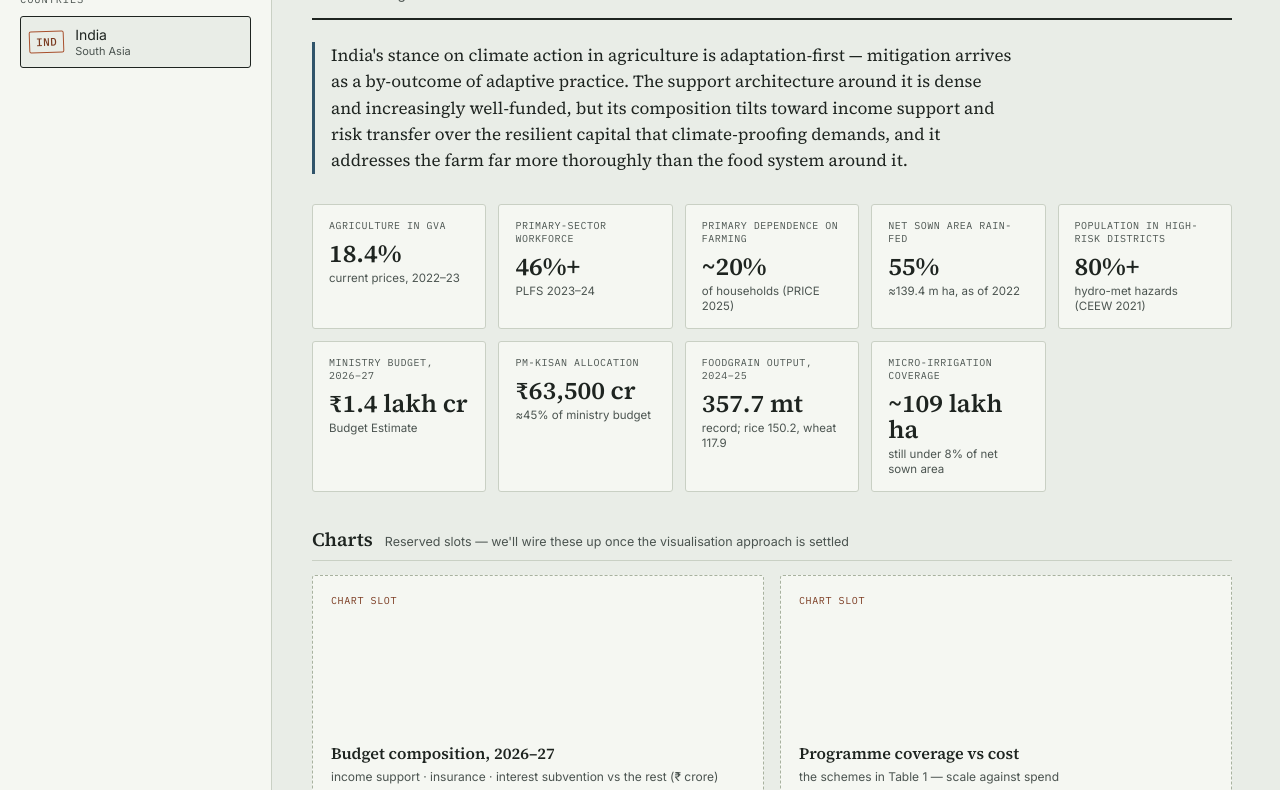
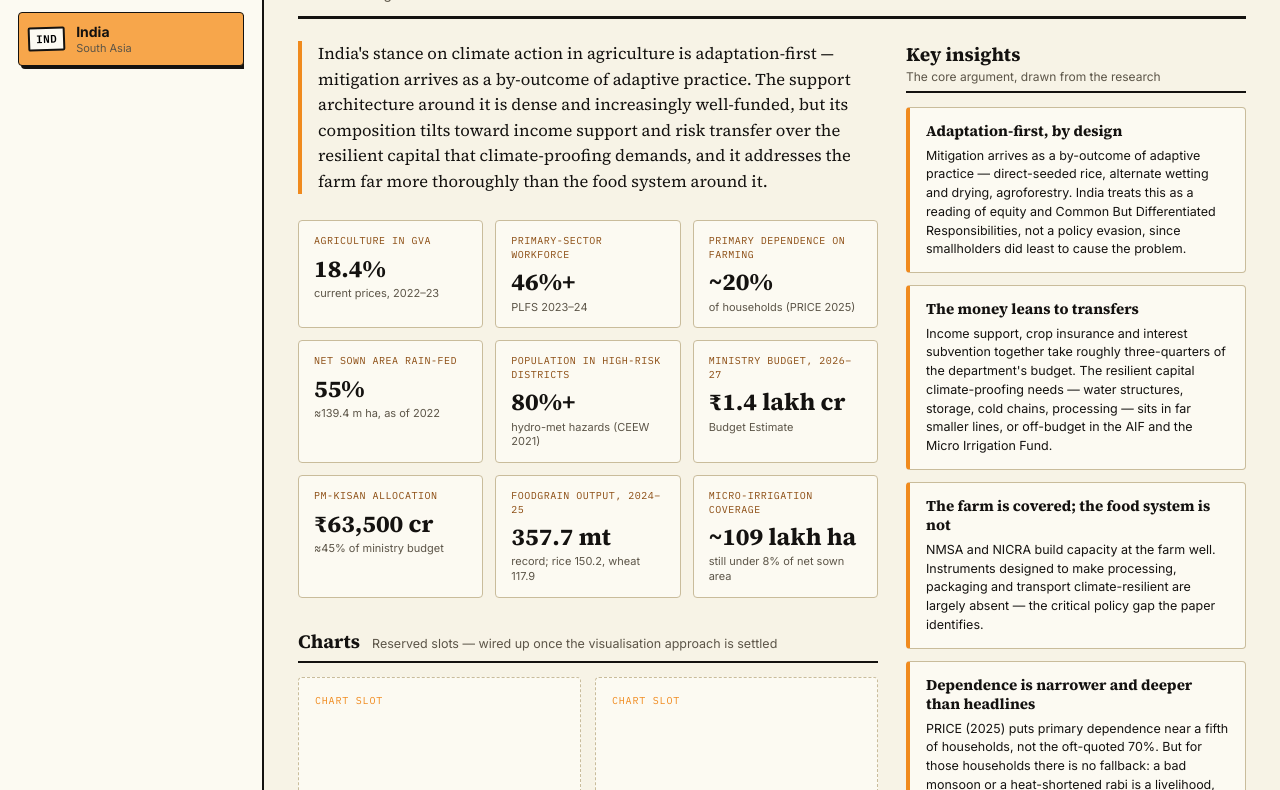
Before and after one commit to arkapyd/countries, a plain HTML site: page index.html in a window 1280 px wide. Shown: the part 110-900 px from the top of the page. Drawn offline with Linux system fonts and the light colour scheme.

Commit message:
Update index.html

```diff
--- a/index.html
+++ b/index.html
@@ -6,80 +6,113 @@
 <title>Research Dashboard</title>
 <link rel="preconnect" href="https://fonts.googleapis.com">
 <link rel="preconnect" href="https://fonts.gstatic.com" crossorigin>
-<link href="https://fonts.googleapis.com/css2?family=Source+Serif+4:opsz,wght@8..60,400;8..60,500;8..60,600&family=Inter:wght@400;500;600&family=IBM+Plex+Mono:wght@400;500&display=swap" rel="stylesheet">
+<link href="https://fonts.googleapis.com/css2?family=Source+Serif+4:opsz,wght@8..60,400;8..60,600;8..60,700&family=Inter:wght@400;500;700&family=IBM+Plex+Mono:wght@400;500;600&display=swap" rel="stylesheet">
 <style>
   :root{
-    --ink:#1E2420; --ink-soft:#4B5450;
-    --paper:#E9EDE7; --paper-raised:#F5F7F2;
-    --line:#C9D0C4; --line-strong:#A8B29F;
-    --brick:#A8502D; --brick-dark:#7A3A20;
-    --steel:#30546A; --gold:#A8823E;
+    --ink:#141210;
+    --ink-soft:#5C5548;
+    --cream-orange:#F7A64B;      /* primary */
+    --cream-orange-hot:#F08A1D;  /* borders / accents */
+    --burnt:#8A4A0F;             /* dark orange for small type */
+    --eggshell:#F7F3E6;          /* secondary — page */
+    --eggshell-raised:#FCFAF2;   /* cards */
+    --line:#E2D9C2;
+    --line-strong:#C9BC9B;
     --font-display:"Source Serif 4",Georgia,serif;
     --font-body:"Inter",-apple-system,sans-serif;
     --font-mono:"IBM Plex Mono",ui-monospace,monospace;
-    --radius:3px;
+    --radius:4px;
+    --pop:transform .16s cubic-bezier(.34,1.4,.64,1), background .16s ease, border-color .16s ease, box-shadow .16s ease;
   }
   *{box-sizing:border-box;}
-  html,body{margin:0;padding:0;background:var(--paper);color:var(--ink);font-family:var(--font-body);}
+  html,body{margin:0;padding:0;background:var(--eggshell);color:var(--ink);font-family:var(--font-body);}
 
-  .frame{display:grid;grid-template-columns:272px 1fr;min-height:100vh;}
+  .frame{display:grid;grid-template-columns:264px 1fr;min-height:100vh;}
 
-  /* sidebar */
-  .sidebar{background:var(--paper-raised);border-right:1px solid var(--line);display:flex;flex-direction:column;padding:28px 20px;}
-  .brand{margin-bottom:26px;}
-  .brand-eyebrow{font-family:var(--font-mono);font-size:11px;letter-spacing:.08em;text-transform:uppercase;color:var(--ink-soft);margin:0 0 6px;}
-  .brand-title{font-family:var(--font-display);font-size:22px;font-weight:600;margin:0;line-height:1.25;}
-  .index-label{font-family:var(--font-mono);font-size:10.5px;letter-spacing:.08em;text-transform:uppercase;color:var(--ink-soft);margin:0 0 10px;}
-  .country-index{display:flex;flex-direction:column;gap:6px;overflow-y:auto;flex:1;}
-  .country-row{display:flex;align-items:center;gap:11px;padding:9px 8px;border:1px solid transparent;border-radius:var(--radius);background:none;cursor:pointer;text-align:left;font-family:var(--font-body);color:var(--ink);width:100%;}
-  .country-row:hover{border-color:var(--line-strong);}
-  .country-row.active{background:var(--paper);border-color:var(--ink);}
-  .stamp{font-family:var(--font-mono);font-size:11px;font-weight:500;letter-spacing:.04em;border:1.5px solid var(--brick);color:var(--brick-dark);padding:3px 6px;border-radius:2px;transform:rotate(-2deg);flex-shrink:0;}
-  .country-row-name{font-size:14px;line-height:1.3;}
-  .country-row-region{display:block;font-size:11px;color:var(--ink-soft);}
-  .sidebar-foot{border-top:1px solid var(--line);margin-top:16px;padding-top:12px;font-family:var(--font-mono);font-size:11px;color:var(--ink-soft);}
-  .sidebar-foot p{margin:0 0 3px;}
+  /* ---------- sidebar ---------- */
+  .sidebar{background:var(--eggshell-raised);border-right:2px solid var(--ink);display:flex;flex-direction:column;padding:26px 18px;}
+  .brand{margin-bottom:24px;}
+  .brand-eyebrow{font-family:var(--font-mono);font-size:11px;letter-spacing:.1em;text-transform:uppercase;color:var(--burnt);margin:0 0 6px;}
+  .brand-title{font-family:var(--font-display);font-size:23px;font-weight:700;margin:0;line-height:1.2;}
+  .index-label{font-family:var(--font-mono);font-size:10.5px;letter-spacing:.1em;text-transform:uppercase;color:var(--ink-soft);margin:0 0 10px;}
+  .country-index{display:flex;flex-direction:column;gap:7px;overflow-y:auto;flex:1;}
+  .country-row{display:flex;align-items:center;gap:11px;padding:10px 9px;border:1.5px solid var(--line-strong);border-radius:var(--radius);background:var(--eggshell-raised);cursor:pointer;text-align:left;font-family:var(--font-body);color:var(--ink);width:100%;transition:var(--pop);}
+  .country-row:hover{background:var(--cream-orange);border-color:var(--ink);transform:scale(1.04);}
+  .country-row:hover .country-row-name,.country-row:hover .country-row-region{color:#000;font-weight:700;}
+  .country-row.active{background:var(--cream-orange);border-color:var(--ink);box-shadow:3px 3px 0 var(--ink);}
+  .country-row.active .country-row-name{font-weight:700;}
+  .stamp{font-family:var(--font-mono);font-size:11px;font-weight:600;letter-spacing:.04em;border:2px solid var(--cream-orange-hot);color:var(--burnt);background:var(--eggshell-raised);padding:3px 6px;border-radius:2px;transform:rotate(-2deg);flex-shrink:0;}
+  .country-row:hover .stamp,.country-row.active .stamp{border-color:var(--ink);color:#000;}
+  .country-row-name{font-size:14px;line-height:1.3;transition:color .16s,font-weight .16s;}
+  .country-row-region{display:block;font-size:11px;color:var(--ink-soft);transition:color .16s;}
+  .sidebar-foot{border-top:2px solid var(--ink);margin-top:16px;padding-top:12px;font-family:var(--font-mono);font-size:10.5px;color:var(--ink-soft);line-height:1.5;}
+  .sidebar-foot p{margin:0 0 4px;}
+  .sound-toggle{margin-top:8px;font-family:var(--font-mono);font-size:10.5px;letter-spacing:.05em;border:1.5px solid var(--line-strong);background:var(--eggshell-raised);color:var(--ink-soft);border-radius:var(--radius);padding:5px 9px;cursor:pointer;transition:var(--pop);}
+  .sound-toggle:hover{background:var(--cream-orange);color:#000;font-weight:700;border-color:var(--ink);transform:scale(1.04);}
 
-  /* main */
-  .main{padding:32px 40px 56px;max-width:1000px;}
-  .topbar{border-bottom:2px solid var(--ink);padding-bottom:16px;margin-bottom:22px;}
-  .topbar-eyebrow{font-family:var(--font-mono);font-size:11px;text-transform:uppercase;letter-spacing:.08em;color:var(--steel);margin:0 0 4px;}
-  .topbar-title{font-family:var(--font-display);font-size:32px;font-weight:600;margin:0 0 2px;}
+  /* ---------- main ---------- */
+  .main{padding:30px 34px 48px;}
+  .topbar{border-bottom:3px solid var(--ink);padding-bottom:14px;margin-bottom:22px;display:flex;align-items:flex-end;justify-content:space-between;gap:18px;flex-wrap:wrap;}
+  .topbar-eyebrow{font-family:var(--font-mono);font-size:11px;text-transform:uppercase;letter-spacing:.1em;color:var(--burnt);margin:0 0 4px;}
+  .topbar-title{font-family:var(--font-display);font-size:34px;font-weight:700;margin:0 0 2px;}
   .topbar-sub{font-size:13.5px;color:var(--ink-soft);margin:0;}
-  .thesis{font-family:var(--font-display);font-size:17px;font-weight:400;line-height:1.55;color:var(--ink);margin:0 0 30px;max-width:78ch;border-left:3px solid var(--steel);padding-left:16px;}
+  .conversion-chip{font-family:var(--font-mono);font-size:10.5px;letter-spacing:.03em;color:var(--burnt);border:1.5px solid var(--cream-orange-hot);background:var(--eggshell-raised);border-radius:999px;padding:5px 12px;white-space:nowrap;}
 
-  /* kpis */
-  .kpi-strip{display:grid;grid-template-columns:repeat(auto-fit,minmax(168px,1fr));gap:12px;margin-bottom:34px;}
-  .kpi-card{background:var(--paper-raised);border:1px solid var(--line);border-radius:var(--radius);padding:14px 16px;}
-  .kpi-label{font-family:var(--font-mono);font-size:10px;text-transform:uppercase;letter-spacing:.05em;color:var(--ink-soft);margin:0 0 8px;line-height:1.3;}
-  .kpi-value{font-family:var(--font-display);font-size:25px;font-weight:600;margin:0 0 5px;line-height:1.05;}
-  .kpi-note{font-size:11.5px;color:var(--ink-soft);margin:0;line-height:1.3;}
+  /* two-column body: content left, insights rail right */
+  .body-grid{display:grid;grid-template-columns:minmax(0,1fr) 340px;gap:28px;align-items:start;}
 
-  /* panels */
-  .panel{margin-bottom:34px;}
-  .panel-head{display:flex;align-items:baseline;gap:12px;margin-bottom:14px;flex-wrap:wrap;border-bottom:1px solid var(--line);padding-bottom:8px;}
-  .panel-head h3{font-family:var(--font-display);font-size:19px;font-weight:600;margin:0;}
+  .thesis{font-family:var(--font-display);font-size:16.5px;font-weight:400;line-height:1.55;color:var(--ink);margin:0 0 26px;border-left:4px solid var(--cream-orange-hot);padding-left:16px;}
+
+  .kpi-strip{display:grid;grid-template-columns:repeat(auto-fit,minmax(158px,1fr));gap:12px;margin-bottom:30px;}
+  .kpi-card{background:var(--eggshell-raised);border:1.5px solid var(--line-strong);border-radius:var(--radius);padding:13px 15px;transition:var(--pop);cursor:default;}
+  .kpi-card:hover{background:var(--cream-orange);border-color:var(--ink);transform:scale(1.05);box-shadow:4px 4px 0 var(--ink);z-index:2;position:relative;}
+  .kpi-card:hover .kpi-label,.kpi-card:hover .kpi-value,.kpi-card:hover .kpi-note{color:#000;}
+  .kpi-card:hover .kpi-label,.kpi-card:hover .kpi-note{font-weight:700;}
+  .kpi-label{font-family:var(--font-mono);font-size:10px;text-transform:uppercase;letter-spacing:.05em;color:var(--burnt);margin:0 0 8px;line-height:1.35;transition:color .16s,font-weight .16s;}
+  .kpi-value{font-family:var(--font-display);font-size:24px;font-weight:700;margin:0 0 5px;line-height:1.05;transition:color .16s;}
+  .kpi-note{font-size:11px;color:var(--ink-soft);margin:0;line-height:1.35;transition:color .16s,font-weight .16s;}
+
+  .panel{margin-bottom:30px;}
+  .panel-head{display:flex;align-items:baseline;gap:12px;margin-bottom:14px;flex-wrap:wrap;border-bottom:2px solid var(--ink);padding-bottom:7px;}
+  .panel-head h3{font-family:var(--font-display);font-size:19px;font-weight:700;margin:0;}
   .panel-sub{font-size:12.5px;color:var(--ink-soft);margin:0;}
 
-  .chart-grid{display:grid;grid-template-columns:repeat(auto-fit,minmax(300px,1fr));gap:16px;}
-  .chart-slot{background:var(--paper-raised);border:1px dashed var(--line-strong);border-radius:var(--radius);min-height:230px;display:flex;flex-direction:column;justify-content:flex-end;padding:18px;}
-  .chart-slot-tag{font-family:var(--font-mono);font-size:10px;letter-spacing:.06em;text-transform:uppercase;color:var(--brick-dark);margin:0 0 auto;}
-  .chart-slot-title{font-family:var(--font-display);font-size:16px;font-weight:600;margin:0 0 5px;}
-  .chart-slot-hint{font-size:12px;color:var(--ink-soft);margin:0;line-height:1.4;}
+  .chart-grid{display:grid;grid-template-columns:repeat(auto-fit,minmax(260px,1fr));gap:14px;}
+  .chart-slot{background:var(--eggshell-raised);border:1.5px dashed var(--line-strong);border-radius:var(--radius);min-height:210px;display:flex;flex-direction:column;justify-content:flex-end;padding:16px;transition:var(--pop);}
+  .chart-slot:hover{background:var(--cream-orange);border-style:solid;border-color:var(--ink);transform:scale(1.03);box-shadow:4px 4px 0 var(--ink);}
+  .chart-slot:hover .chart-slot-tag,.chart-slot:hover .chart-slot-title,.chart-slot:hover .chart-slot-hint{color:#000;}
+  .chart-slot:hover .chart-slot-tag,.chart-slot:hover .chart-slot-hint{font-weight:700;}
+  .chart-slot-tag{font-family:var(--font-mono);font-size:10px;letter-spacing:.08em;text-transform:uppercase;color:var(--cream-orange-hot);margin:0 0 auto;transition:color .16s,font-weight .16s;}
+  .chart-slot-title{font-family:var(--font-display);font-size:16px;font-weight:700;margin:0 0 5px;transition:color .16s;}
+  .chart-slot-hint{font-size:12px;color:var(--ink-soft);margin:0;line-height:1.4;transition:color .16s,font-weight .16s;}
 
-  .insight-grid{display:grid;grid-template-columns:repeat(auto-fit,minmax(300px,1fr));gap:14px;}
-  .insight-card{background:var(--paper-raised);border-left:3px solid var(--gold);padding:14px 18px;}
-  .insight-card h4{font-family:var(--font-display);font-size:15.5px;font-weight:600;margin:0 0 6px;line-height:1.3;}
-  .insight-card p{font-size:13.5px;line-height:1.55;margin:0;color:var(--ink);}
+  /* insights rail */
+  .rail-head{border-bottom:2px solid var(--ink);padding-bottom:7px;margin-bottom:14px;}
+  .rail-head h3{font-family:var(--font-display);font-size:19px;font-weight:700;margin:0 0 2px;}
+  .rail-head p{font-size:12px;color:var(--ink-soft);margin:0;}
+  .insight-rail{display:flex;flex-direction:column;gap:12px;}
+  .insight-card{background:var(--eggshell-raised);border:1.5px solid var(--line-strong);border-left:4px solid var(--cream-orange-hot);border-radius:var(--radius);padding:13px 16px;transition:var(--pop);}
+  .insight-card:hover{background:var(--cream-orange);border-color:var(--ink);border-left-color:var(--ink);transform:scale(1.03);box-shadow:4px 4px 0 var(--ink);}
+  .insight-card:hover h4,.insight-card:hover p{color:#000;}
+  .insight-card:hover p{font-weight:700;}
+  .insight-card h4{font-family:var(--font-display);font-size:15px;font-weight:700;margin:0 0 6px;line-height:1.3;transition:color .16s;}
+  .insight-card p{font-size:12.5px;line-height:1.5;margin:0;color:var(--ink);transition:color .16s,font-weight .16s;}
 
-  /* responsive */
+  /* ---------- responsive ---------- */
+  @media (max-width:1080px){
+    .body-grid{grid-template-columns:1fr;}
+    .insight-rail{display:grid;grid-template-columns:repeat(auto-fit,minmax(280px,1fr));}
+  }
   @media (max-width:820px){
     .frame{grid-template-columns:1fr;}
-    .sidebar{border-right:none;border-bottom:1px solid var(--line);}
+    .sidebar{border-right:none;border-bottom:2px solid var(--ink);}
     .country-index{flex-direction:row;flex-wrap:wrap;overflow-y:visible;}
     .country-row{width:auto;}
-    .main{padding:24px 20px 40px;}
-    .topbar-title{font-size:26px;}
+    .main{padding:22px 18px 40px;}
+    .topbar-title{font-size:27px;}
+  }
+  @media (prefers-reduced-motion:reduce){
+    *{transition:none !important;}
   }
 </style>
 </head>
@@ -99,16 +132,23 @@
     <div class="sidebar-foot">
       <p id="baselineNote"></p>
       <p id="lastUpdated"></p>
+      <button class="sound-toggle" id="soundToggle" type="button">Sound: on</button>
     </div>
   </aside>
 
   <main class="main">
     <header class="topbar">
+      <div>
         <p class="topbar-eyebrow" id="activeRegion"></p>
         <h2 class="topbar-title" id="activeName"></h2>
         <p class="topbar-sub" id="activeSub"></p>
+      </div>
+      <span class="conversion-chip" id="conversionChip"></span>
     </header>
 
+    <div class="body-grid">
+
+      <div class="body-left">
         <p class="thesis" id="thesis"></p>
 
         <section class="kpi-strip" id="kpiStrip" aria-label="Summary indicators"></section>
@@ -116,18 +156,21 @@
         <section class="panel">
           <div class="panel-head">
             <h3>Charts</h3>
-        <p class="panel-sub">Reserved slots — we'll wire these up once the visualisation approach is settled</p>
+            <p class="panel-sub">Reserved slots — wired up once the visualisation approach is settled</p>
           </div>
           <div class="chart-grid" id="chartGrid"></div>
         </section>
+      </div>
 
-    <section class="panel">
-      <div class="panel-head">
+      <aside class="body-right">
+        <div class="rail-head">
           <h3>Key insights</h3>
-        <p class="panel-sub">The core argument, drawn from the research</p>
+          <p>The core argument, drawn from the research</p>
         </div>
-      <div class="insight-grid" id="insightGrid"></div>
-    </section>
+        <div class="insight-rail" id="insightRail"></div>
+      </aside>
+
+    </div>
   </main>
 
 </div>
@@ -158,12 +201,47 @@
       .replace(/&/g, "&amp;").replace(/</g, "&lt;").replace(/>/g, "&gt;");
   };
 
-  // static chrome
+  /* ---------- gentle click sound (WebAudio, no files) ---------- */
+  var soundOn = true;
+  var audioCtx = null;
+  function tick() {
+    if (!soundOn) return;
+    try {
+      audioCtx = audioCtx || new (window.AudioContext || window.webkitAudioContext)();
+      if (audioCtx.state === "suspended") audioCtx.resume();
+      var t = audioCtx.currentTime;
+      var osc = audioCtx.createOscillator();
+      var gain = audioCtx.createGain();
+      osc.type = "sine";
+      osc.frequency.setValueAtTime(660, t);
+      osc.frequency.exponentialRampToValueAtTime(440, t + 0.07);
+      gain.gain.setValueAtTime(0.0001, t);
+      gain.gain.exponentialRampToValueAtTime(0.05, t + 0.006);
+      gain.gain.exponentialRampToValueAtTime(0.0001, t + 0.09);
+      osc.connect(gain).connect(audioCtx.destination);
+      osc.start(t);
+      osc.stop(t + 0.1);
+    } catch (e) { /* audio unavailable — stay silent */ }
+  }
+  // any click on an interactive or hoverable card gives a soft tick
+  document.addEventListener("click", function (e) {
+    if (e.target.closest(".country-row, .kpi-card, .insight-card, .chart-slot, .sound-toggle")) tick();
+  });
+  $("soundToggle").addEventListener("click", function () {
+    soundOn = !soundOn;
+    this.textContent = "Sound: " + (soundOn ? "on" : "off");
+    if (soundOn) tick();
+  });
+
+  /* ---------- static chrome ---------- */
   if (meta.fileLabel) $("fileLabel").textContent = meta.fileLabel;
   if (meta.title) { $("dashTitle").textContent = meta.title; document.title = meta.title; }
   $("baselineNote").textContent = meta.baselineNote || "";
   $("lastUpdated").textContent = meta.lastUpdated ? "Updated " + meta.lastUpdated : "";
+  $("conversionChip").textContent = meta.conversionNote || "";
+  if (!meta.conversionNote) $("conversionChip").style.display = "none";
 
+  /* ---------- renderers ---------- */
   function renderSidebar() {
     var nav = $("countryIndex");
     nav.innerHTML = "";
@@ -209,14 +287,14 @@
   }
 
   function renderInsights(c) {
-    var grid = $("insightGrid");
-    grid.innerHTML = "";
+    var rail = $("insightRail");
+    rail.innerHTML = "";
     (c.insights || []).forEach(function (ins) {
       var card = el("div", "insight-card");
       card.innerHTML =
         '<h4>' + esc(ins.title) + '</h4>' +
         '<p>' + esc(ins.text) + '</p>';
-      grid.appendChild(card);
+      rail.appendChild(card);
     });
   }
 
```
Lines whose indentation alone changed are shown as unchanged.
